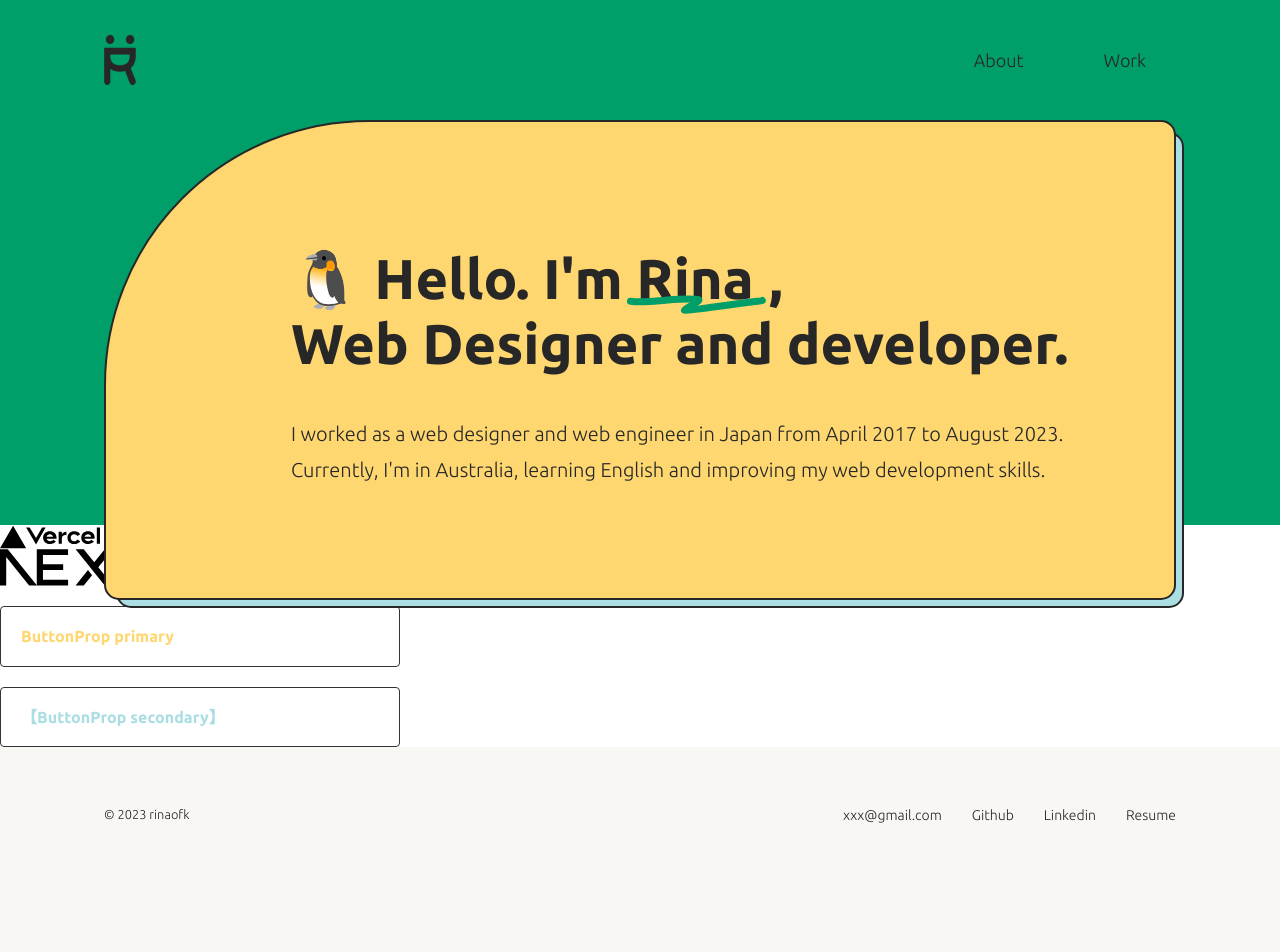
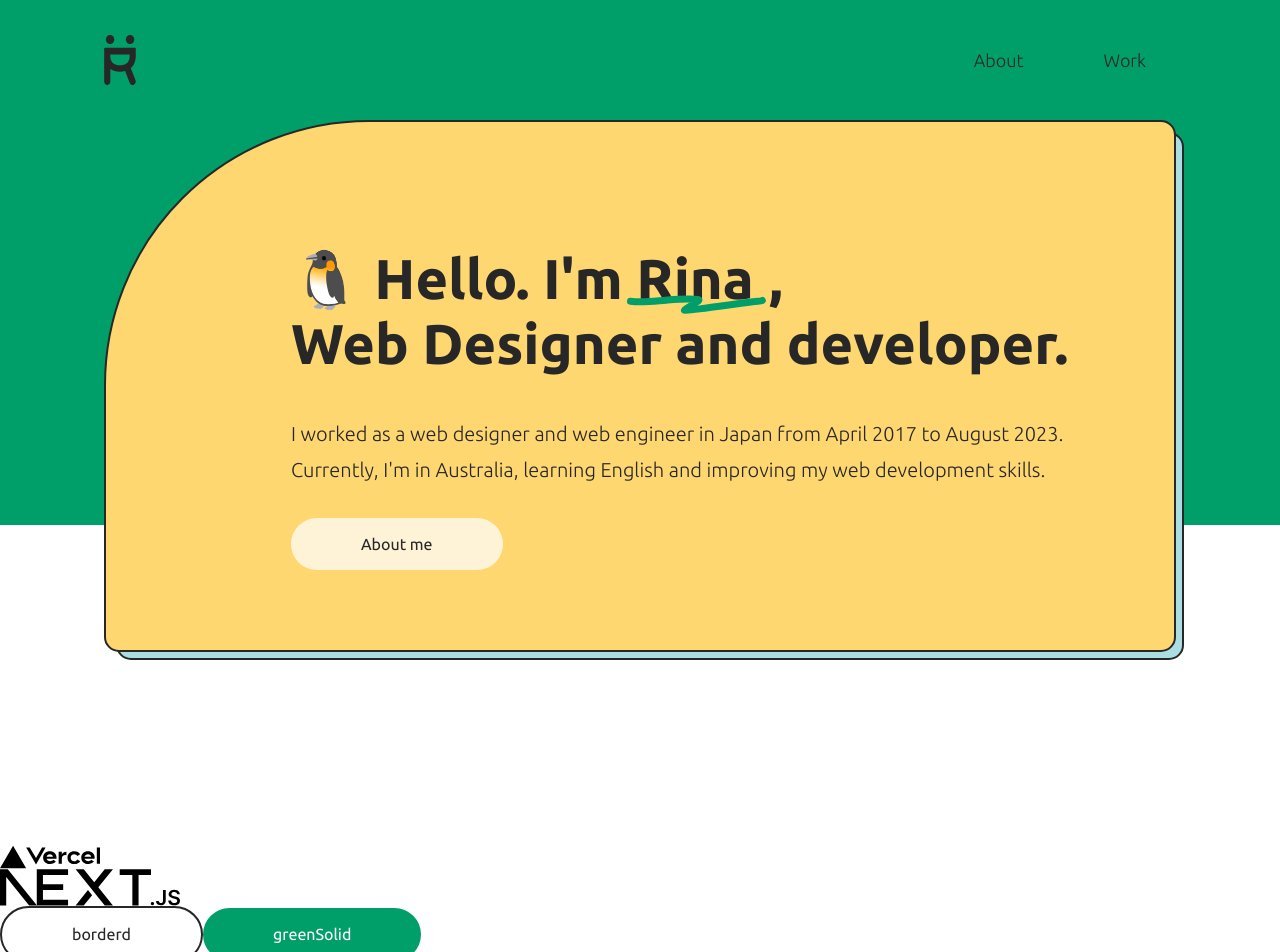
Before and after one commit to rixcx/rinaofk, a Next.js app: page / in a window 1280 px wide. Shown: the top 952 px of the page. Before the commit the page ends 883 px from the top, so only its background shows below. Built offline with nearby package versions, Linux system fonts and the light colour scheme.

Commit message:
[ button ] make button components

```diff
--- a/src/app/page.tsx
+++ b/src/app/page.tsx
@@ -5,7 +5,7 @@ import * as global from './common/global'
 
 import Image from "next/image";
 
-import { ButtonProp } from '../components/elements/button/ButtonProp';
+import { Button } from '../components/elements/button/button';
 
 export default function Home() {
   return (
@@ -16,10 +16,13 @@ export default function Home() {
           <div css={hero}>
             <h1 css={title}>&#x1F427; Hello. I'm <span>Rina</span>,<br />Web Designer and developer.</h1>
             <p css={desc}>I worked as a web designer and web engineer in Japan from April 2017 to August 2023.<br />Currently, I'm in Australia, learning English and improving my web development skills.</p>
+            <Button
+              type="whiteSolid"
+              link="/about"
+            >About me</Button>
           </div>
         </div>
       </div>
-
 
       <div>
         <a
@@ -46,18 +49,14 @@ export default function Home() {
         />
       </div>
 
-      <ButtonProp
-        css={button_props_item}
-        type="primary"
-      >
-        <p>ButtonProp primary</p>
-      </ButtonProp>
-      <ButtonProp
-        css={button_props_item}
-        type="secondary"
-      >
-        <p>【ButtonProp secondary】</p>
-      </ButtonProp>
+      <Button
+        type="borderd"
+        link="/"
+      >borderd</Button>
+      <Button
+        type="greenSolid"
+        link="/"
+      >greenSolid</Button>
 
     </main>
   );
@@ -72,6 +71,7 @@ export const bg = css`
   background-color: var(--color-tirminaly);
   height: 525px;
   margin-top: -120px;
+  margin-bottom: calc(120px + 35px + 165px);
   padding-top: 120px;
 `;
 
@@ -81,13 +81,6 @@ export const hero = css`
   border: 2px solid var(--color-black);
   border-radius: 265px 15px 15px 15px;
   background-color: var(--color-primary);
-
-  a {
-    display: flex;
-    justify-content: center;
-    align-items: center;
-    gap: 0.5rem;
-  }
 
   &::after {
     content: "";
@@ -130,7 +123,3 @@ export const desc= css`
   line-height: 1.8;
   margin-bottom: 30px;
 `
-
-const button_props_item = css`
-  margin-top: 20px;
-`
--- a/src/components/elements/button/ButtonProp.tsx
+++ /dev/null
@@ -1,49 +0,0 @@
-/** @jsxImportSource @emotion/react */
-import { css, SerializedStyles } from '@emotion/react'
-
-type ButtonPropProps = {
-  type?: string;
-  children?: React.ReactNode;
-  className? : string;
-};
-
-export const ButtonProp = (props: ButtonPropProps) => {
-
-//props.typeをそのままindexに使うことができないため、indexで使える型に変換する
-const type = (!props.type ? "base": props.type as keyof typeof styles);
-
-  return (
-    //indexからcssを検索して当てる
-    <div css={styles[type]} className={props.className}>
-      {props.children}
-    </div>
-  );
-
-};
-
-//ベースのcss、@extend用
-const base = css`
-    padding: 20px;
-    width: 400px;
-    border-radius: 4px;
-    font-weight: bold;;
-    border: 1px solid #333;
-    background-color: #fff;
-`;
-
-//styles配列
-const styles = {
-  base: css`
-    ${base}
-  `,
-
-  primary: css`
-    ${base}
-    color: var(--color-primary);
-  `,
-
-  secondary:  css`
-    ${base}
-    color: var(--color-secondary);
-  `,
-}
--- /dev/null
+++ b/src/components/elements/button/button.tsx
@@ -0,0 +1,72 @@
+'use client'
+/** @jsxImportSource @emotion/react */
+import { css, SerializedStyles } from '@emotion/react'
+
+import Link from 'next/link'
+
+type ButtonProps = {
+  type?: string;
+  children?: React.ReactNode;
+  className? : string;
+  link : string;
+};
+
+export const Button = (props: ButtonProps) => {
+
+//props.typeをそのままindex検索に使うことができないため、index検索で使える型に変換する
+const type = (!props.type ? "base": props.type as keyof typeof styles);
+
+  return (
+    //indexからcssを検索して当てる
+    <Link href={props.link}  css={styles[type]} className={props.className}>
+      {props.children}
+    </Link>
+  );
+
+};
+
+//ベースのcss、@extend用
+const base = css`
+  display: inline-block;
+  padding: 17px 70px;
+  border-radius: 35px;
+  font-weight: 400;
+  transition: all .15s;
+`;
+
+//styles配列
+const styles = {
+  base: css`
+    ${base}
+  `,
+
+  whiteSolid: css`
+    ${base}
+    color: var(--color-black);
+    background-color: #ffffffb7;
+
+    &:hover {
+      background-color: #ffffff;
+    }
+  `,
+
+  greenSolid: css`
+    ${base}
+    color: var(--color-white);
+    background-color: var(--color-tirminaly);
+
+    &:hover {
+      filter: brightness(1.1)
+    }
+  `,
+
+  borderd: css`
+    ${base}
+    color: var(--color-black);
+    border: 2px solid var(--color-black);
+
+    &:hover {
+      background-color: var(--color-white);
+    }
+  `,
+}
```
